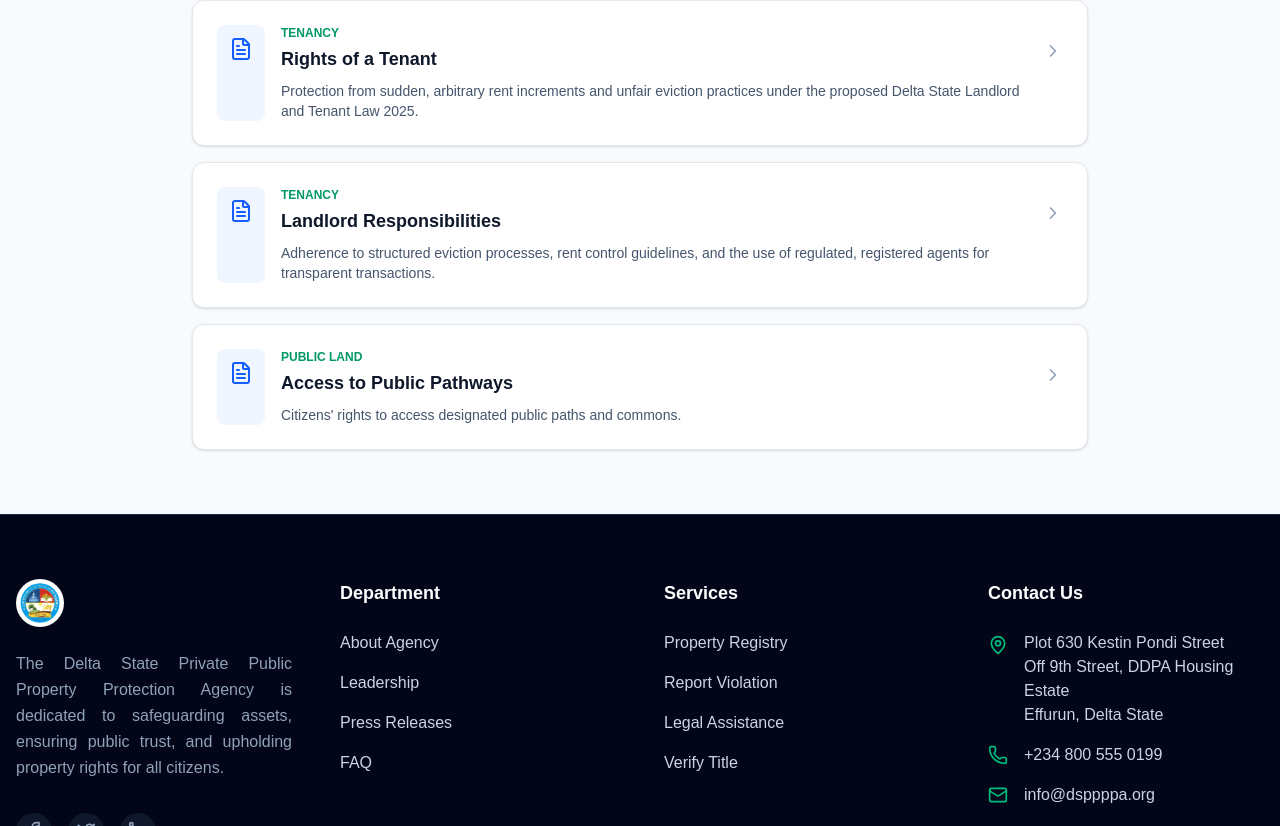
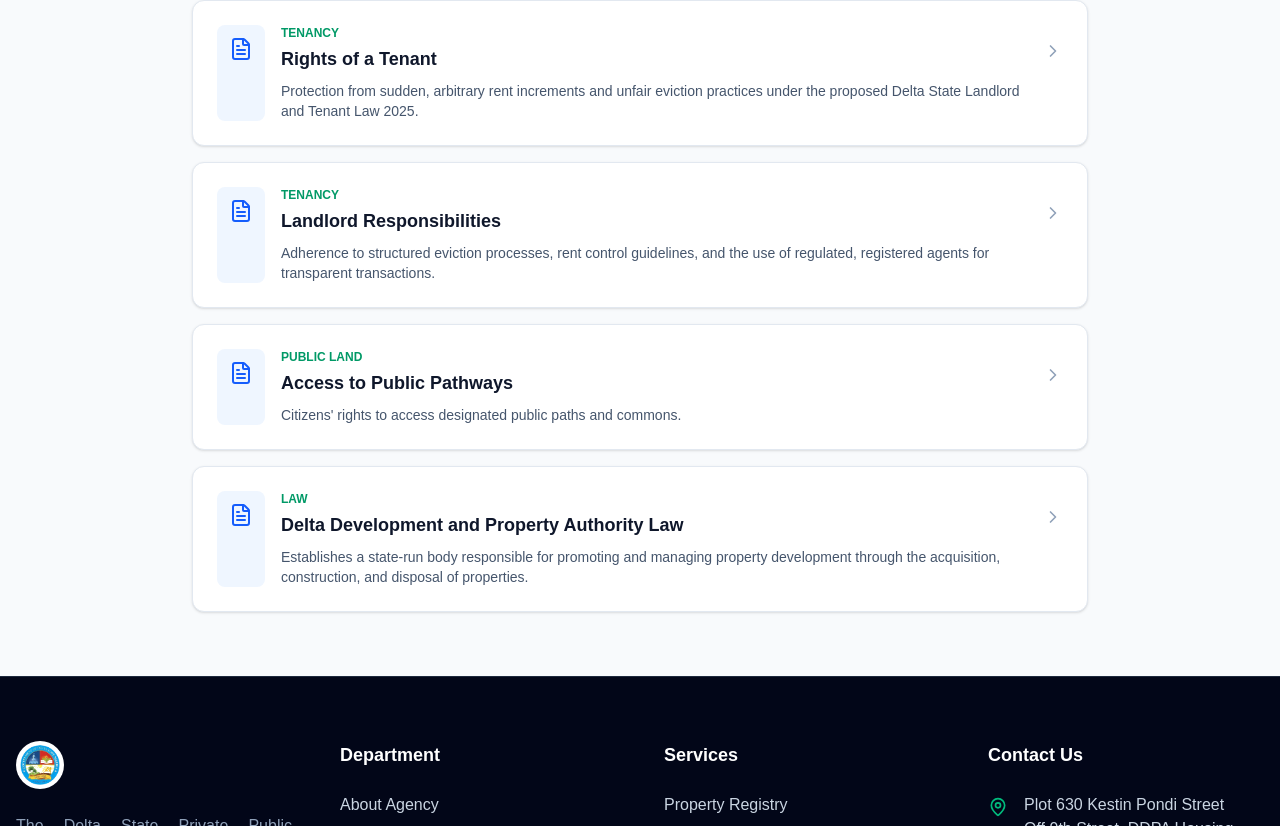
Before and after one commit to cloudpilothq/pppa, a Next.js app: page /rights in a window 1280 px wide. Shown: the part 543-1369 px from the top of the page. Built offline with nearby package versions, Linux system fonts and the light colour scheme.

Commit message:
Add description and full text for Delta Development and Property Authority Law

```diff
--- a/src/app/rights/page.tsx
+++ b/src/app/rights/page.tsx
@@ -39,13 +39,13 @@ const rightsData = [
     desc: "Citizens' rights to access designated public paths and commons.",
     fullText: "Public pathways, roads, and designated commons are government property intended for the free movement and use of all citizens. It is illegal for any private individual or community group to block, gate, or charge unauthorized tolls ('deve') on public access routes. The DSPPPPA enforces the protection of these public assets and will dismantle illegal structures obstructing natural waterways or public paths."
   },
-  /*{
+  {
     id: 6,
-    category: "Ownership",
-    title: "Transferring Property",
-    desc: "Legal requirements and taxes involved in selling or gifting property.",
-    fullText: "Transferring property in Delta State requires executing a Deed of Assignment or similar transfer document, obtaining the Governor's Consent, and registering the title at the lands registry. This process involves paying necessary statutory fees, including stamp duties, capital gains tax, and registration fees. Only properly registered property transfers provide complete legal protection to the new owner against future claims."
-  },*/
+    category: "Law",
+    title: "Delta Development and Property Authority Law",
+    desc: "Establishes a state-run body responsible for promoting and managing property development through the acquisition, construction, and disposal of properties.",
+    fullText: "This law provides the legal framework for the Delta Development and Property Authority, granting it the power to acquire, develop, and manage various types of real estate including dwelling houses, offices, and industrial complexes. The Authority is tasked with increasing the availability of habitable housing and commercial spaces, and it is empowered to grant loans to individuals or companies for property development purposes. Additionally, the law authorizes the body to provide consultancy services in land-related matters and engage in the sale of building materials to support the state's development goals."
+  },
 ];
 
 export default function RightsPage() {
```
